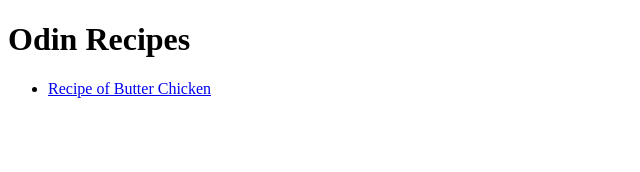
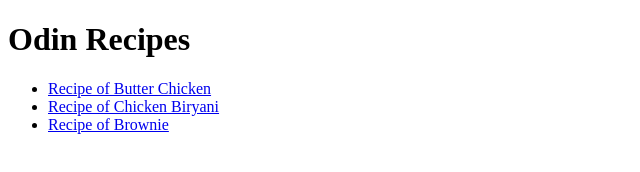
Before and after one commit to 0ManasVerma0/odin-recipes, a plain HTML site: page index.html in a window 1280 px wide. Shown: the whole page, without its empty margins (0-640 px from the left). Drawn offline with Linux system fonts and the light colour scheme.

Commit message:
Adding 2 recipes and updated index.html

```diff
--- a/index.html
+++ b/index.html
@@ -8,6 +8,8 @@
     <h1>Odin Recipes</h1>
     <ul>
     <li><a href="./recipes/butter-chicken.html">Recipe of Butter Chicken</a></li>
+    <li><a href="./recipes/chicken-biryani.html">Recipe of Chicken Biryani</a></li>
+    <li><a href="./recipes/brownie.html">Recipe of Brownie</a></li>
     </ul>
 </body>
 </html>
```
Also changed, not shown: recipes/brownie.html (added), recipes/chicken-biryani.html (added).
